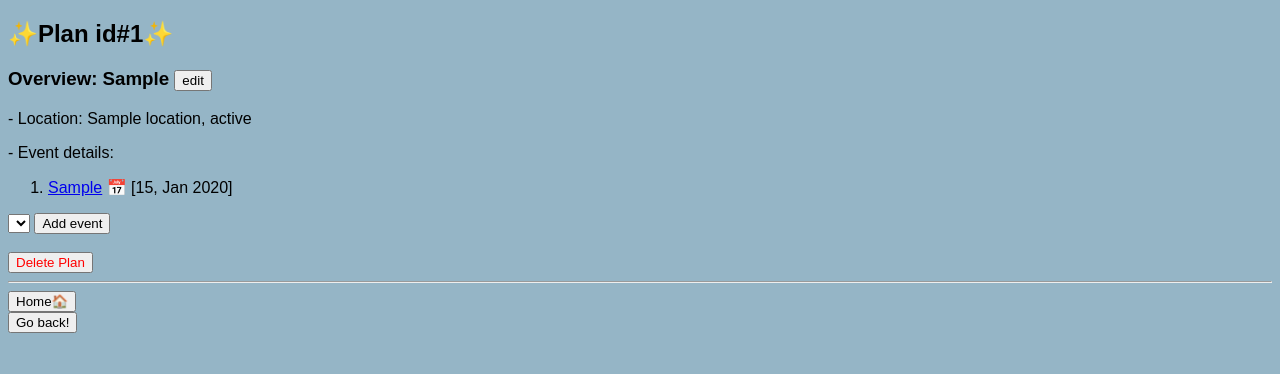
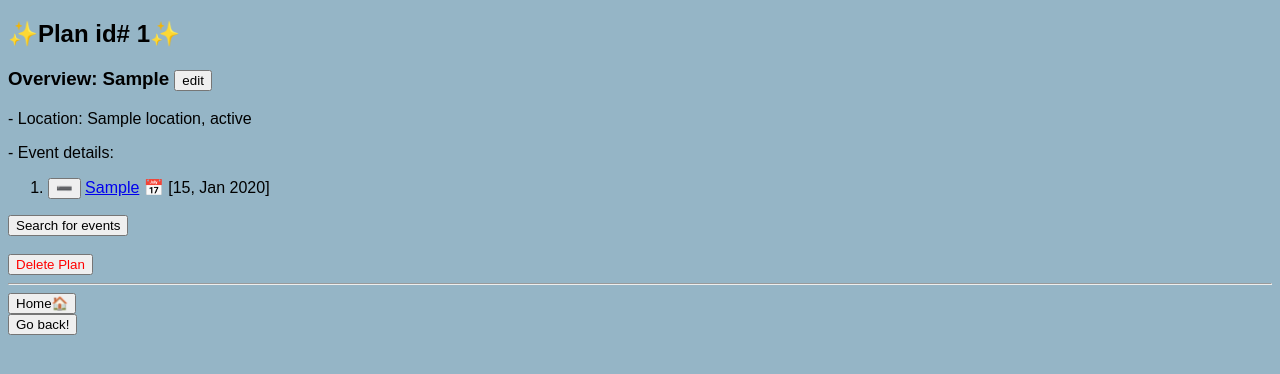
Before and after one commit to lisamqy/HB_Proj-SeeDo, a Flask app: page /plan/1 in a window 1280 px wide. Shown: the top 374 px of the page. Run offline with Flask 2, Linux system fonts and the light colour scheme; tables that the repository leaves empty hold one stand-in row (values such as "Sample post"); lists and menus that the app fills with data are empty.

Commit message:
Polished app features and bug fixes

```diff
--- a/crud.py
+++ b/crud.py
@@ -1,6 +1,6 @@
 """CRUD operations."""
 
-from model import db, User, Location, Plan, Image, Event, Theme, PlanEvent, connect_to_db, Likes
+from model import db, User, Location, Plan, Event, Theme, PlanEvent, connect_to_db, Likes
 
 
 def create_user(username, email, password):
@@ -131,26 +131,11 @@ def get_location_by_planid(plan_id):
 
     return Plan.query.filter_by(plan_id=plan_id).one().location_id
 
-def create_image(image_location=None, event_id=None):
-    """Create and return a new image."""
 
-    image = Image(image_location=image_location, event_id=event_id)
-
-    db.session.add(image)
-    db.session.commit()
-
-    return image
-
-def get_images(event_id):
-    """Get images associated with the event_id from database."""
-
-    return Image.query.filter_by(event_id=event_id)
-
-
-def create_event(location_id, overview=None, datetime=None):
+def create_event(location_id, overview=None, datetime=None, image=None):
     """Create and return a new event."""
 
-    event = Event(location_id=location_id, overview=overview, datetime=datetime)
+    event = Event(location_id=location_id, overview=overview, datetime=datetime, image=image)
     # EX: >>>event5 = create_event(1,'Movie Night','2020,1,1')
 
     db.session.add(event)
@@ -159,12 +144,12 @@ def create_event(location_id, overview=None, datetime=None):
     return event
 
 def existing_event(overview):
-    """Check if this event has already been added to db."""
+    """Check if this event has already been added to database."""
 
     return Event.query.filter_by(overview=overview).count()
 
 def get_events(num=None):
-    """Get a specific number of events and their overview from database."""
+    """Get all or a specific number of events from database."""
 
     if num == None:
         return Event.query.all()
@@ -207,6 +192,11 @@ def add_plan_events(plan_id, event_id):
 
     return plan_event
 
+def del_from_planevent(event_id, plan_id):
+    """Delete an event from current plan"""
+
+    PlanEvent.query.filter_by(event_id=event_id, plan_id=plan_id).delete()
+    db.session.commit()
 
 
 if __name__ == '__main__':
--- a/server.py
+++ b/server.py
@@ -158,8 +158,17 @@ def del_current_plan(plan_id):
     """Delete current plan"""
 
     crud.del_plan_by_id(plan_id)
+    user_id = session["current_user"]
 
-    return redirect("/")
+    return redirect(f"/user/{user_id}")
+
+@app.route("/plan/<plan_id>/delete/<event_id>")
+def edit_plan_events(plan_id, event_id):
+    """Delete events under current plan"""
+
+    crud.del_from_planevent(event_id=event_id, plan_id=plan_id)
+
+    return "Event deleted"
 
 
 @app.route("/event/<event_id>")
@@ -169,8 +178,6 @@ def event_page(event_id):
     event = crud.get_event_by_id(event_id)
     location = crud.get_location_by_id(event.location_id)
     all_theme = crud.get_theme()
-    theme = sample(all_theme,3)
-    images = crud.get_images(event_id)
     likes = crud.get_likes(event_id)
 
     #check if user logged in, so we can then see if they've already liked the current event to decide which like button to show...
@@ -181,7 +188,7 @@ def event_page(event_id):
     else:
         like_count = 1
 
-    return render_template("eventdetails.html", event=event, location=location, theme=theme, images=images, likes=likes, like_count=like_count)
+    return render_template("eventdetails.html", event=event, location=location, likes=likes, like_count=like_count)
 
 
 @app.route("/search")
@@ -215,8 +222,12 @@ def find_events():
     data = response.json()['_embedded']['events']
     events = helper.clean_search_results(data)
 
-    user_id = session["current_user"]
-    user_plans = crud.get_plans(user_id)
+    #this makes sure if guest is browsing, it wont trigger an error trying to grab a user's plans on the event search results page
+    if "current_user" in session:
+        user_id = session["current_user"]
+        user_plans = crud.get_plans(user_id)
+    else:
+        user_plans = None
 
     return render_template('searchresults.html',
                            pformat=pformat,
@@ -233,18 +244,18 @@ def create_add_event_to_plan():
     loc_id = crud.get_loc_id_by_city(cityname)
     overview = request.form.get('overview')
     datetime = request.form.get('datetime')
+    image_url = request.form.get('image')
 
     times_event_in_db = crud.existing_event(overview)
     #only create new event if it's not already in db
     if times_event_in_db < 1:
-        new_event = crud.create_event(location_id=loc_id,overview=overview,datetime=datetime)
+        new_event = crud.create_event(location_id=loc_id,overview=overview,datetime=datetime, image=image_url)
 
     event_id = crud.get_event_by_name(overview)
 
     user_id = session["current_user"]
     plan_id = request.form.get('plans')
     add_to_plan = crud.add_plan_events(plan_id, event_id)
-
 
     return redirect(f"/plan/{plan_id}")
 
--- a/static/js/ajax.js
+++ b/static/js/ajax.js
@@ -6,11 +6,6 @@ $('#event-adder').on('click', () => {
         $('#event-list').append(`<li>${$('#event-item').val()}</li>`)
     }
 })
-
-// TODO: adds an event item from homepage to a user's plan
-// $('#dropdown-event-adder').on('click', () => {
-//     $('#event-list').append(`<li>${$('option').html()}</li>`)
-// })
 
 
 //gets the like button to communicate with server.py's function
@@ -26,7 +21,7 @@ $('.like-button').on('click', (evt) => {
 })
 
 
-//hide/show event overview details editor
+//allow user to hide/show event overview details editor
 $("input[name=btnEditOverview]").on('click', () => {
     if ($("#dvEditOverview").hasClass("hide")) {
         $("#dvEditOverview").removeClass("hide");
@@ -35,3 +30,20 @@ $("input[name=btnEditOverview]").on('click', () => {
     }
 
 });
+
+
+//allow user to target which event they'd like to delete from their current plan
+$('.del-event-from-plan-btn').on('click', (evt) => {
+    const plan_id = $('#plan_id').html();
+    const event_id = evt.target.value; //gets the button's value aka -> eventId : event.event_id
+    $.get(`/plan/${plan_id}/delete/${event_id}`, (res) => {
+        console.log(res) //prints out whatever the route returns on server.py
+        $(`#li${event_id}`).remove();
+    })
+})
+
+//guides user to create/search for events if none found for current city
+if ($('#dropdown-event')[0].length < 1 ) {
+    $('#relevant-events').remove();
+    $('#no-relevant-events').removeClass("hide");
+}
--- a/templates/accountdetails.html
+++ b/templates/accountdetails.html
@@ -27,7 +27,6 @@
         {% endfor %}
         <br><br>
         <form action="/user/{{ user.user_id }}" method="POST">
-            <!-- <input type="text" name="location_id" placeholder="location_id for new plan" required> -->
             <select name="citynames" id="city-select">
                 {% for place in all_locations %}
                     <option value="{{ place.location_id }}">{{ place.cityname }}</option>
--- a/templates/plandetails.html
+++ b/templates/plandetails.html
@@ -4,10 +4,15 @@
 
 {% block content %}
 
-<h2>✨Plan id#{{ plan.plan_id }}✨</h2>
+<h2>✨Plan id# <span id="plan_id">{{ plan.plan_id }}</span>✨</h2>
 
 <h3>
-    Overview: {{ plan.overview }}
+    Overview:
+    {% if plan.overview == None %}
+        Untitled
+    {% else %}
+        {{ plan.overview }}
+    {% endif %}
     <span class="edit-plan-overview">
         <input type="button" value="edit" name="btnEditOverview"/>
     </span>
@@ -23,7 +28,8 @@
 <p>- Event details:
     <ol id="event-list">
         {% for event in events %}
-            <li>
+            <li id="li{{ event.event_id }}">
+                <button class="del-event-from-plan-btn" value="{{ event.event_id }}">➖</button>
                 <a href="/event/{{ event.event_id }}">{{ event.overview }}</a> 📅 [{{ event.datetime.strftime('%d, %b %Y') }}]
             </li>
         {% endfor %}
@@ -37,6 +43,7 @@
     <button id="event-adder">Custom event</button>
 </form> -->
 <!-- MVP FEATURE -->
+<div id="relevant-events">
     <form action="/plan/{{ plan.plan_id }}" method="POST">
         <select name="dropdown-event" id="dropdown-event">
             {% for item in db_events %}
@@ -45,14 +52,17 @@
                         <option value="{{ item.event_id }}">{{ item.overview }}</option>
                     {% endif %}
                 {% endif %}
-            {% if not item %}
-                0 events found in current city.
-            {% endif %}
             {% endfor %}
-
         </select>
         <button id="dropdown-event-adder">Add event</button>
     </form>
+</div>
+<div id="no-relevant-events" class="hide">
+    <a href="/">
+        <button>Search for events</button>
+    </a>
+</div>
+
 
 <br>
 
```
Also changed, not shown: model.py (+1 -18 lines), seed.py (+1 -8 lines), templates/eventdetails.html (+7 -10 lines), templates/searchresults.html (+17 -8 lines). Lines whose indentation alone changed are shown as unchanged.
